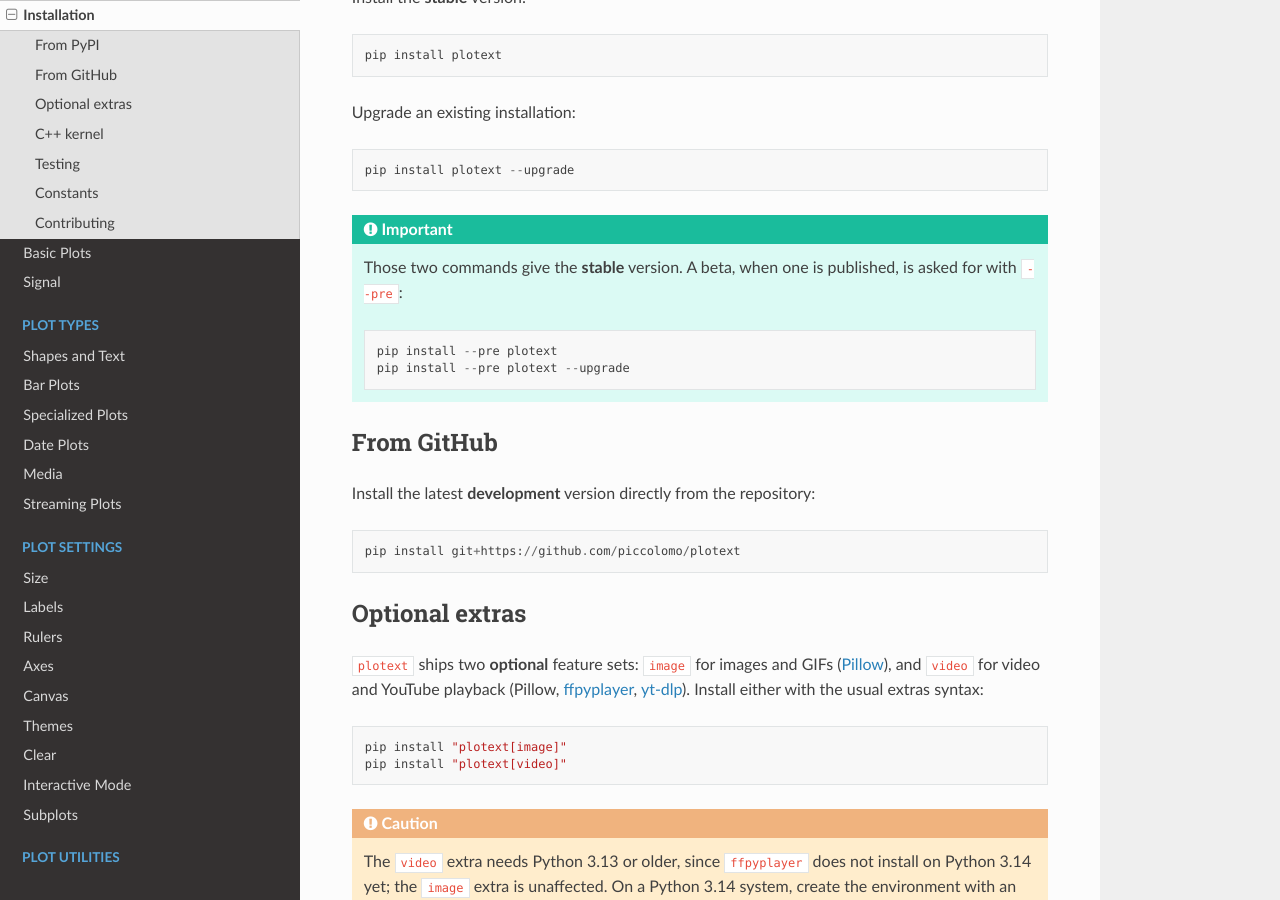
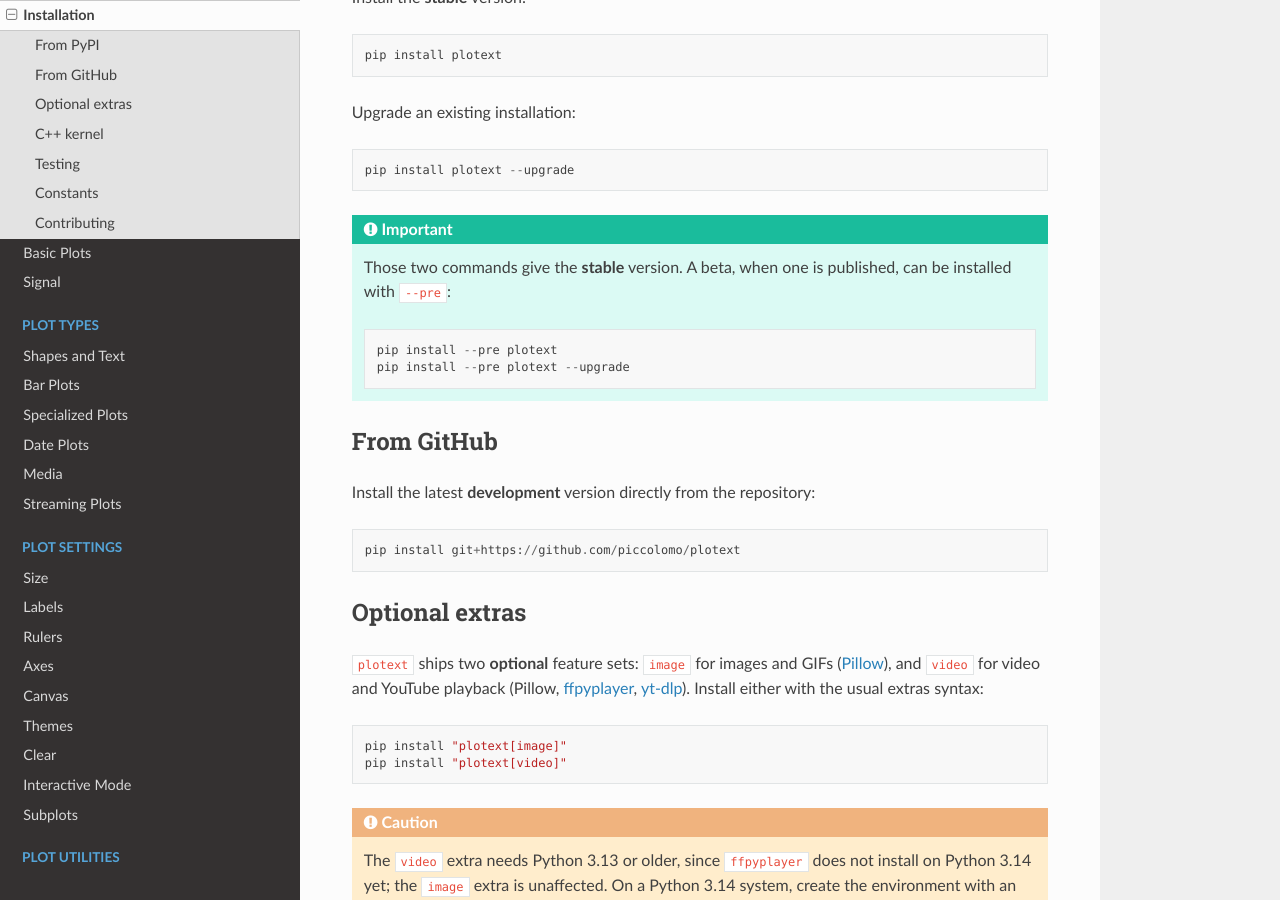
Before and after one commit to piccolomo/plotext, a Sphinx documentation site: the page built from docs/source/install.rst, in a window 1280 px wide and 900 px high, scrolled down 304 px. Built offline with Sphinx 7.4.7 and the Read the Docs theme 3.1.0, drawn with Linux system fonts in a browser that asks for light colours.

Commit message:
Reword the beta install note

```diff
--- a/docs/source/install.rst
+++ b/docs/source/install.rst
@@ -20,7 +20,7 @@
 .. important::
 
    Those two commands give the **stable** version. A beta, when one is
-   published, is asked for with ``--pre``::
+   published, can be installed with ``--pre``::
 
       pip install --pre plotext
       pip install --pre plotext --upgrade
```
